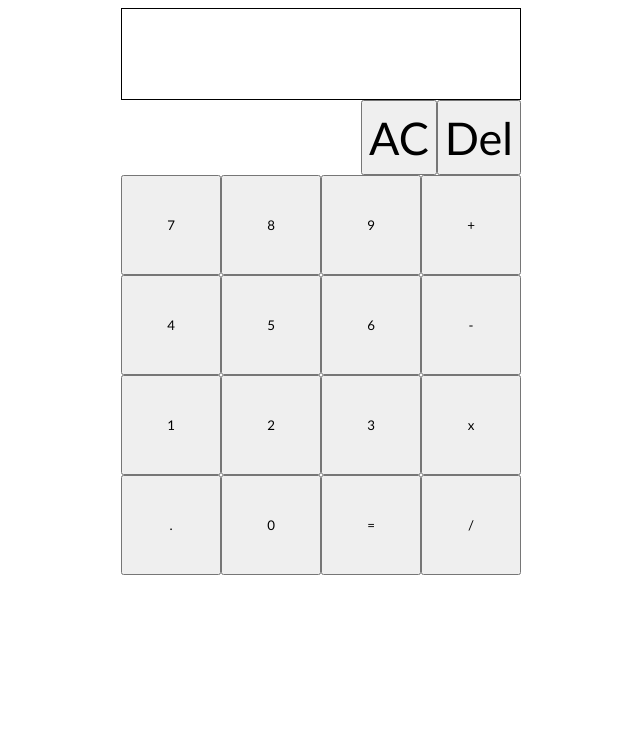
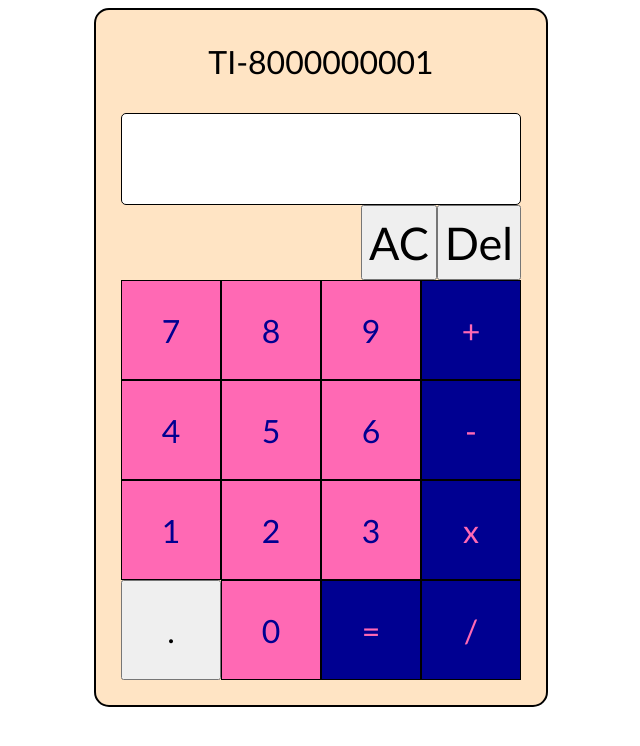
Before and after one commit to JaeGif/Calculator, a plain HTML site: page index.html in a window 1280 px wide. Shown: the whole page, without its empty margins (319-959 px from the left). Drawn offline with Linux system fonts and the light colour scheme.

Commit message:
added styles to the calculator

```diff
--- a/index.html
+++ b/index.html
@@ -10,6 +10,7 @@
     </head>
         <body>
             <div class="calculator-body">
+                <p>TI-8000000001</p>
                 <div id="display">
                     <h1></h1>
                 </div>
@@ -40,7 +41,7 @@
 
                     </div>
                     <div id="special-chars-row">
-                        <button id=".">.</button>
+                        <button id="decimal">.</button>
                         <button class="num" id="0">0</button>
                         <button class="operations" id="operate">=</button>
                         <button class="operations" id="divide">/</button>
--- a/styles.css
+++ b/styles.css
@@ -7,11 +7,21 @@ body {
 .calculator-body {
     width: fit-content;
     height: fit-content;
+    border: 2px solid black;
+    padding: 0px 2% 2% 2%;
+    background-color: bisque;
+    border-radius: 15px;
+    text-align: center;
+}
+p {
+    font-size: xx-large;
 }
 #display {
     display: block;
     border: solid black thin;
     height: 90px;
+    border-radius: 5px;
+    background-color: white;
 }
 h1 {
     font-size: 35px;
@@ -43,3 +53,22 @@ button {
 #decimal {
     font-size: xx-large;
 }
+.num {
+    background-color: hotpink;
+    border: 1px solid black;
+    font-size: xx-large;
+    color: rgb(0, 0, 145);
+}
+.num:active {
+    background-color: aqua;
+}
+.operations {
+    background-color: rgb(0, 0, 145);
+    color: hotpink;
+    font-size: xx-large;
+    border: thin solid black;
+}
+.operations:active {
+    background-color: hotpink;
+    color: rgb(0, 0, 145);
+}
```
